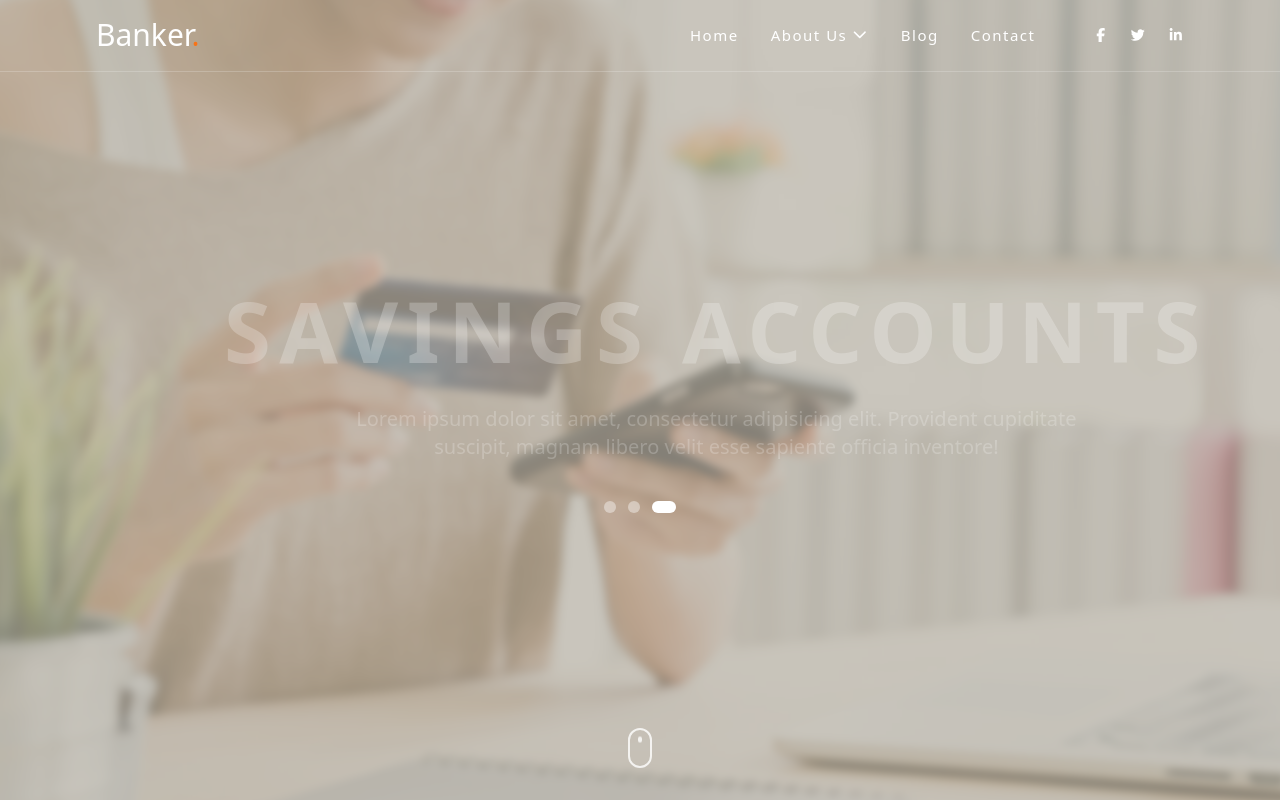
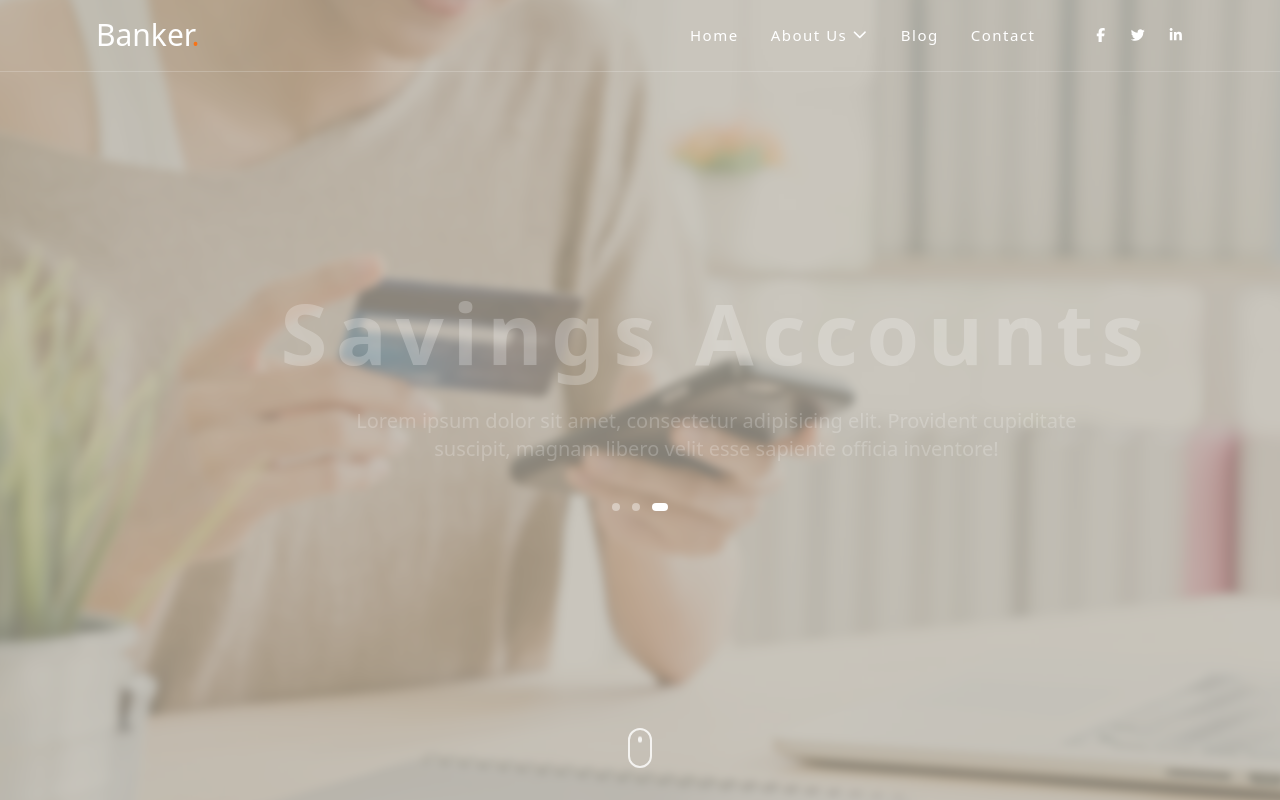
Before and after one commit to bilalbasharat786/frontend, a React (Vite) app: page / in a window 1280 px wide. Shown: the top 800 px of the page. Built offline with nearby package versions, Linux system fonts and the light colour scheme; some icons are missing.

Commit message:
style: Clean up comments in Hero and Navbar components for clarity

```diff
--- a/src/components/Hero.jsx
+++ b/src/components/Hero.jsx
@@ -5,7 +5,6 @@ import heroImage from "../assets/hero_2.jpg";
 const Hero = () => {
   const [currentSlide, setCurrentSlide] = useState(0);
 
-  // Slides ka data
   const slides = [
     {
       title: "Banking Solutions",
@@ -41,7 +40,7 @@ const Hero = () => {
       <div className="absolute inset-0 bg-cover bg-center blur-sm scale-110" style={{ backgroundImage: `url(${heroImage})` }}></div>
       <div className="absolute inset-0 bg-[#b8b2a6b3] flex flex-col items-center justify-center text-center px-4 text-white">
 
-        {/* AnimatePresence slides ke change hone par animation handle karta hai */}
+        {/* AnimatePresence slides */}
         <AnimatePresence mode="wait">
           <motion.div
             key={currentSlide}
@@ -51,7 +50,7 @@ const Hero = () => {
             transition={{ duration: 0.8, ease: "easeOut" }} // Slow motion effect
             className="flex flex-col items-center"
           >
-            <h1 className="text-4xl md:text-[85px] font-bold tracking-[0.1em] leading-none mb-4 uppercase">
+            <h1 className="text-4xl md:text-[85px] font-bold tracking-[0.1em] leading-none mb-4 capitalize">
               {slides[currentSlide].title}
             </h1>
 
@@ -67,8 +66,8 @@ const Hero = () => {
             <button
               key={index}
               onClick={() => setCurrentSlide(index)}
-              className={`w-3 h-3 rounded-full transition-all duration-300 ${
-                currentSlide === index ? "bg-white w-6" : "bg-white/40"
+              className={`w-2 h-2 rounded-full transition-all duration-300 ${
+                currentSlide === index ? "bg-white w-4" : "bg-white/40"
               }`}
             />
           ))}
--- a/src/components/Navbar.jsx
+++ b/src/components/Navbar.jsx
@@ -100,7 +100,7 @@ const Navbar = () => {
       >
         <div
           className={`absolute right-0 top-0 h-full w-80 bg-white shadow-2xl p-8 transform transition-transform duration-300 ${isMobileMenuOpen ? 'translate-x-0' : 'translate-x-full'}`}
-          onClick={(e) => e.stopPropagation()} // Click box ke andar rokne ke liye
+          onClick={(e) => e.stopPropagation()}
         >
           <div className="flex justify-end mb-8">
             <button onClick={() => setIsMobileMenuOpen(false)} className="text-2xl text-gray-800 hover:text-orange-500">
```
